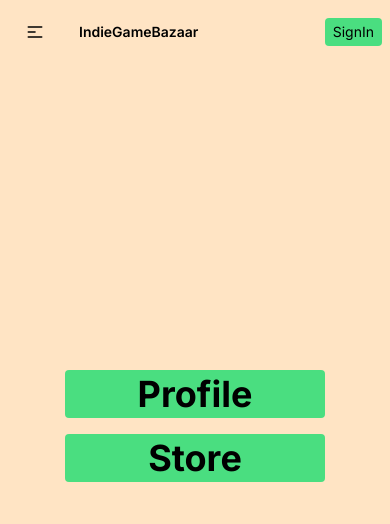
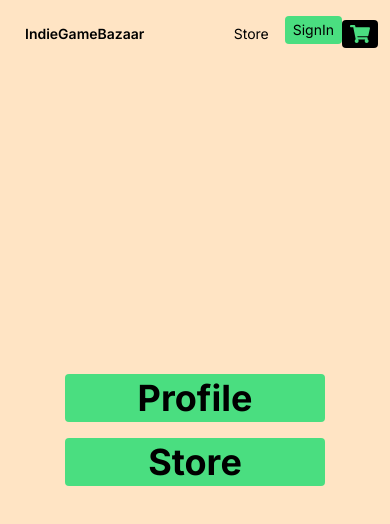
Before and after one commit to wesleywil/game-store, a Next.js app: page / in a window 390 px wide. Shown: the top 524 px of the page. Built offline with nearby package versions, Linux system fonts and the light colour scheme; no server answers.

Commit message:
updated menu component by adding some options and the cart component

```diff
--- a/src/components/menu/menu.component.tsx
+++ b/src/components/menu/menu.component.tsx
@@ -3,6 +3,7 @@
 import { useSession, signIn, signOut } from "next-auth/react";
 import Image from "next/image";
 import Link from "next/link";
+import Cart from "../cart/cart.component";
 
 const Menu = () => {
   const { data: session, status } = useSession();
@@ -11,101 +12,48 @@ const Menu = () => {
   }
   return (
     <div className="navbar bg-base-100">
-      <div className="navbar-start">
-        <div className="dropdown">
-          <label tabIndex={0} className="btn btn-ghost lg:hidden">
-            <svg
-              xmlns="http://www.w3.org/2000/svg"
-              className="h-5 w-5"
-              fill="none"
-              viewBox="0 0 24 24"
-              stroke="currentColor"
-            >
-              <path
-                strokeLinecap="round"
-                strokeLinejoin="round"
-                strokeWidth="2"
-                d="M4 6h16M4 12h8m-8 6h16"
-              />
-            </svg>
-          </label>
-          <ul
-            tabIndex={0}
-            className="menu menu-sm dropdown-content mt-3 p-2 shadow bg-base-100 rounded-box w-52"
-          >
+      <div className="flex-1">
+        <Link href="/" className="btn btn-ghost normal-case text-sm">
+          IndieGameBazaar
+        </Link>
+      </div>
+      <div className="flex-none">
+        <ul className="menu menu-horizontal px-1">
           <li>
-              <a>Item 1</a>
+            <Link href="/store">Store</Link>
           </li>
           <li>
-              <a>Parent</a>
-              <ul className="p-2">
+            {status === "authenticated" ? (
+              <div className="dropdown dropdown-bottom">
+                <span tabIndex={0}>Menu</span>
+                <ul className="dropdown-content z-[1] bg-black text-white text-center rounded overflow-hidden">
                   <li>
-                  <a>Submenu 1</a>
+                    <Link href="/profile">Profile</Link>
                   </li>
-                <li>
-                  <a>Submenu 2</a>
-                </li>
-              </ul>
-            </li>
-            <li>
-              <a>Item 3</a>
+                  <li className="border-t-2 border-white bg-green-400 hover:bg-green-600">
+                    <button
+                      onClick={() => signOut()}
+                      className="w-full flex justify-center text-black font-bold"
+                    >
+                      Sign Out
+                    </button>
                   </li>
                 </ul>
               </div>
-        <a className="btn btn-ghost normal-case md:text-xl">IndieGameBazaar</a>
-      </div>
-      <div className="navbar-center hidden lg:flex">
-        <ul className="menu menu-horizontal px-1">
-          <li>
-            <a>Item 1</a>
-          </li>
-          <li tabIndex={0}>
-            <details>
-              <summary>Parent</summary>
-              <ul className="p-2">
-                <li>
-                  <a>Submenu 1</a>
-                </li>
-                <li>
-                  <a>Submenu 2</a>
-                </li>
-              </ul>
-            </details>
-          </li>
-          <li>
-            <a>Item 3</a>
-          </li>
-        </ul>
-      </div>
-      {status === "authenticated" ? (
-        <div className="navbar-end flex gap-2">
-          <Link href="/profile">
-            <Image
-              src={session.user.image}
-              width={32}
-              height={32}
-              alt="profile picture"
-              className="w-8 h-8  rounded-full"
-            />
-          </Link>
-
-          <button
-            onClick={() => signOut()}
-            className="px-2 py-1 bg-green-400 hover:bg-green-600 text-sm rounded"
-          >
-            SignOut
-          </button>
-        </div>
             ) : (
-        <div className="navbar-end">
               <button
                 onClick={() => signIn("google")}
                 className="px-2 py-1 bg-green-400 hover:bg-green-600 text-sm rounded"
               >
                 SignIn
               </button>
+            )}
+          </li>
+          <li className="flex justify-center items-center">
+            <Cart />
+          </li>
+        </ul>
       </div>
-      )}
     </div>
   );
 };
```
Lines whose indentation alone changed are shown as unchanged.
